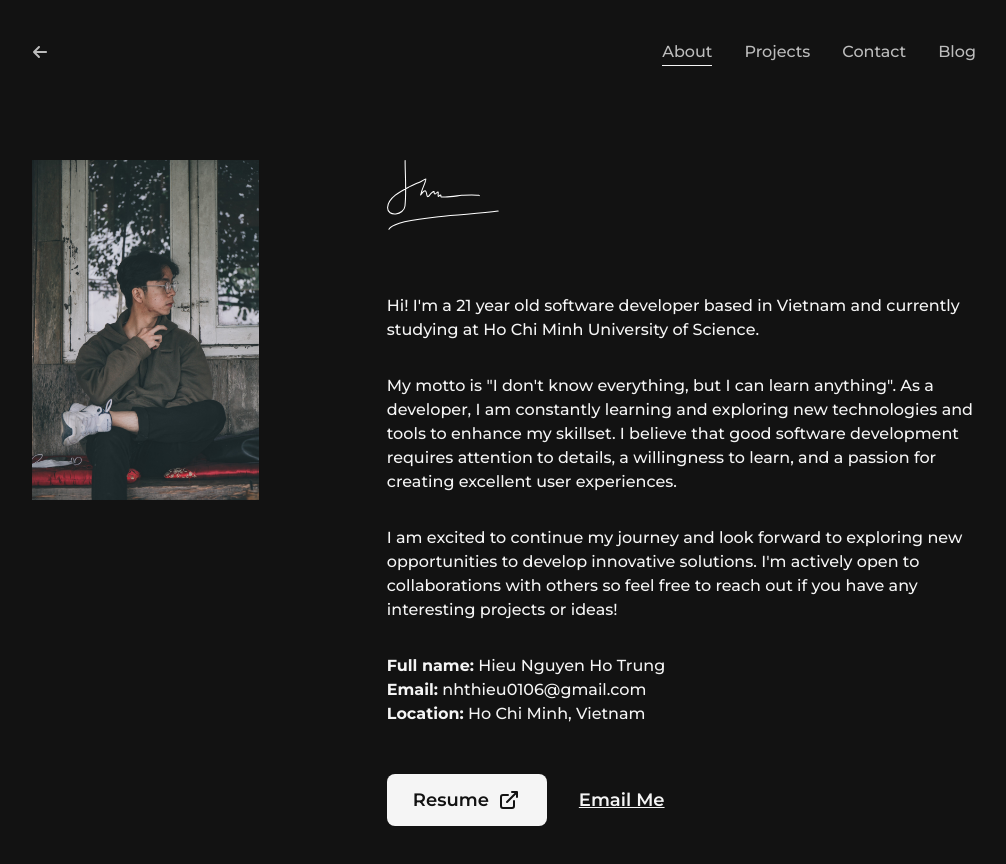
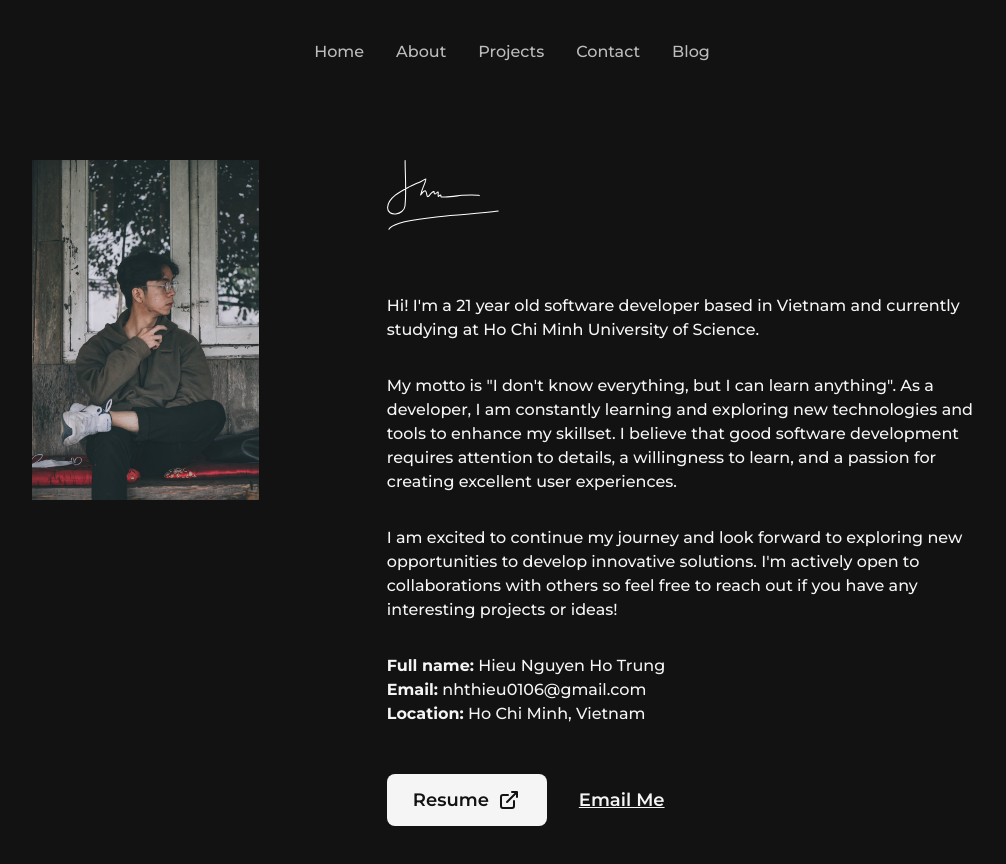
Before and after one commit to nhthieu/hieu-nguyen-website, a Next.js app: page /about in a window 1280 px wide. Shown: the top 864 px of the page, without its empty margins (128-1134 px from the left). Built offline with nearby package versions, Linux system fonts and the light colour scheme.

Commit message:
fix back arrow

```diff
--- a/app/(main)/blog/[slug]/page.tsx
+++ b/app/(main)/blog/[slug]/page.tsx
@@ -2,6 +2,8 @@ import Markdown from "markdown-to-jsx"
 import matter from "gray-matter"
 import fs from "fs";
 import getPosts from "@/lib/getPosts";
+import Link from "next/link";
+import { ArrowBackIcon } from "@/components/Icons";
 
 export const metadata = {
   title: "Hieu Nguyen - Blog",
@@ -46,11 +48,20 @@ function BlogContentPage({ params }: Props) {
   const post = getPostContent(slug);
 
   return (
-    <div className='w-full min-h-screen py-40 pb-64'>
-      <h1 className="text-5xl font-bold mb-12 text-center">{post.data.title}</h1>
-      <article className="prose-base prose-pre:bg-[#1e293b] prose-headings:font-bold">
-        <Markdown>{post.content}</Markdown>
-      </article>
+    <div className='w-full min-h-screen py-32 pb-64'>
+      <div className="w-[80%] mx-auto">
+        <Link href="/blog">
+          <ArrowBackIcon className="fill-light/75 w-7 h-auto hover:fill-light transition duration-300 ease-out" />
+        </Link>
+        <div className="flex flex-col items-center mb-20 mt-24 w-full">
+          <h1 className="text-5xl font-bold mb-6 text-center">{post.data.title}</h1>
+          <p className="text-light/75 text-lg text-center">{post.data.date}</p>
+        </div>
+        <article className="prose-base prose-pre:bg-light/10 prose-headings:font-bold mx-auto prose-a:underline prose-a:font-medium">
+          <Markdown>{post.content}</Markdown>
+        </article>
+      </div>
+
     </div>
   )
 }
--- a/app/(main)/layout.tsx
+++ b/app/(main)/layout.tsx
@@ -7,7 +7,7 @@ export default function Layout({
 }) {
   return (
     <>
-      <Header />
+      <Header arrowBackTo="/" />
       <main>{children}</main>
     </>
   );
--- a/components/CustomLink.tsx
+++ b/components/CustomLink.tsx
@@ -11,12 +11,13 @@ const CustomLink = ({ href, title, className }: CustomLinkProps) => {
   const pathname = usePathname();
 
   return (
-    <Link href={href} className={`${className} relative group dark:text-light`}>
+    <Link href={href} className={`${className} relative group text-light/75 hover:text-light transition duration-300 ease-in`}>
       {title}
-      <span className={`h-[1px] inline-block bg-light
+      {/* <span className={`h-[1px] inline-block bg-light
       absolute left-0 -bottom-0.5
       group-hover:w-full transition-[width] ease duration-300
-      ${pathname === href ? "w-full" : "w-0"}`}>&nbsp;</span>
+      ${pathname === href ? "w-full" : "w-0"}
+      `}>&nbsp;</span> */}
     </Link>
   )
 }
--- a/components/Header.tsx
+++ b/components/Header.tsx
@@ -7,10 +7,11 @@ import { ArrowBackIcon } from "./Icons";
 
 
 type Props = {
-  className?: string
+  className?: string;
+  arrowBackTo: string;
 }
 
-function Header({ className }: Props) {
+function Header({ className, arrowBackTo }: Props) {
   const [isScrolled, setIsScrolled] = useState(false);
   useEffect(() => {
     const handleScroll = () => {
@@ -23,12 +24,13 @@ function Header({ className }: Props) {
   }, []);
 
   return (
-    <header className={`${className} flex items-center justify-between w-screen py-10 fixed left-0 top-0 px-40 font-medium z-30 ${isScrolled ? "border-b border-solid border-light/10 backdrop-blur-md" : ""}`}>
-      <Link href="/">
+    <header className={`${className} flex items-center justify-center w-screen py-10 fixed left-0 top-0 px-40 font-medium z-30 ${isScrolled ? "border-b border-solid border-light/10 backdrop-blur-md" : ""}`}>
+      {/* <Link href={arrowBackTo}>
         <ArrowBackIcon className="fill-light/75 h-6 hover:fill-light transition duration-300 ease-out" />
-      </Link>
+      </Link> */}
 
-      <nav className='flex items-center justify-between lg:hidden text-light/75' >
+      <nav className='flex items-center justify-between lg:hidden' >
+        <CustomLink href='/' title='Home' className='mx-4' />
         <CustomLink href='/about' title='About' className='mx-4' />
         <CustomLink href='/projects' title='Projects' className='mx-4' />
         <CustomLink href='/contact' title='Contact' className='mx-4' />
```
Also changed, not shown: app/(main)/about/page.tsx (indentation only).
